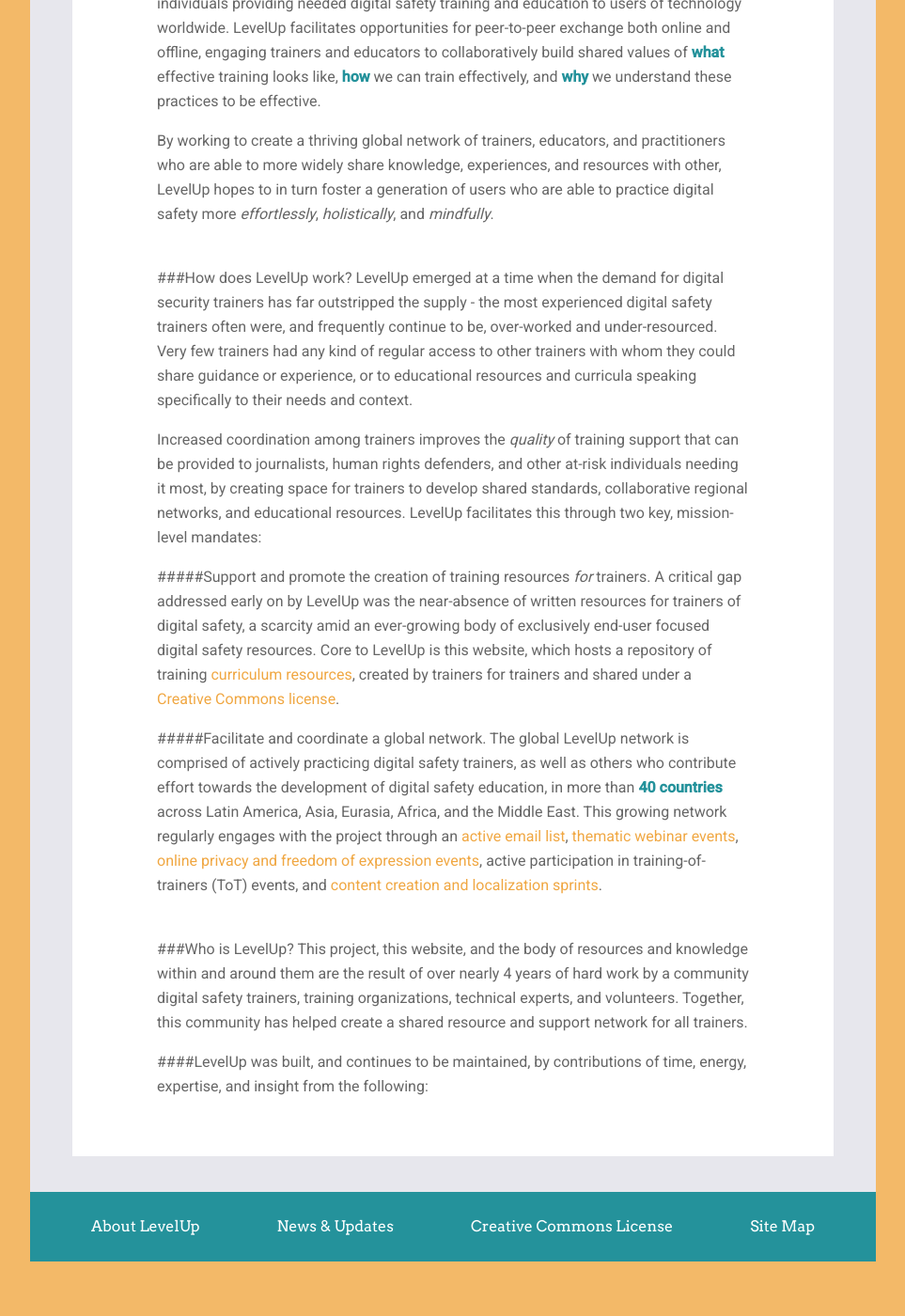
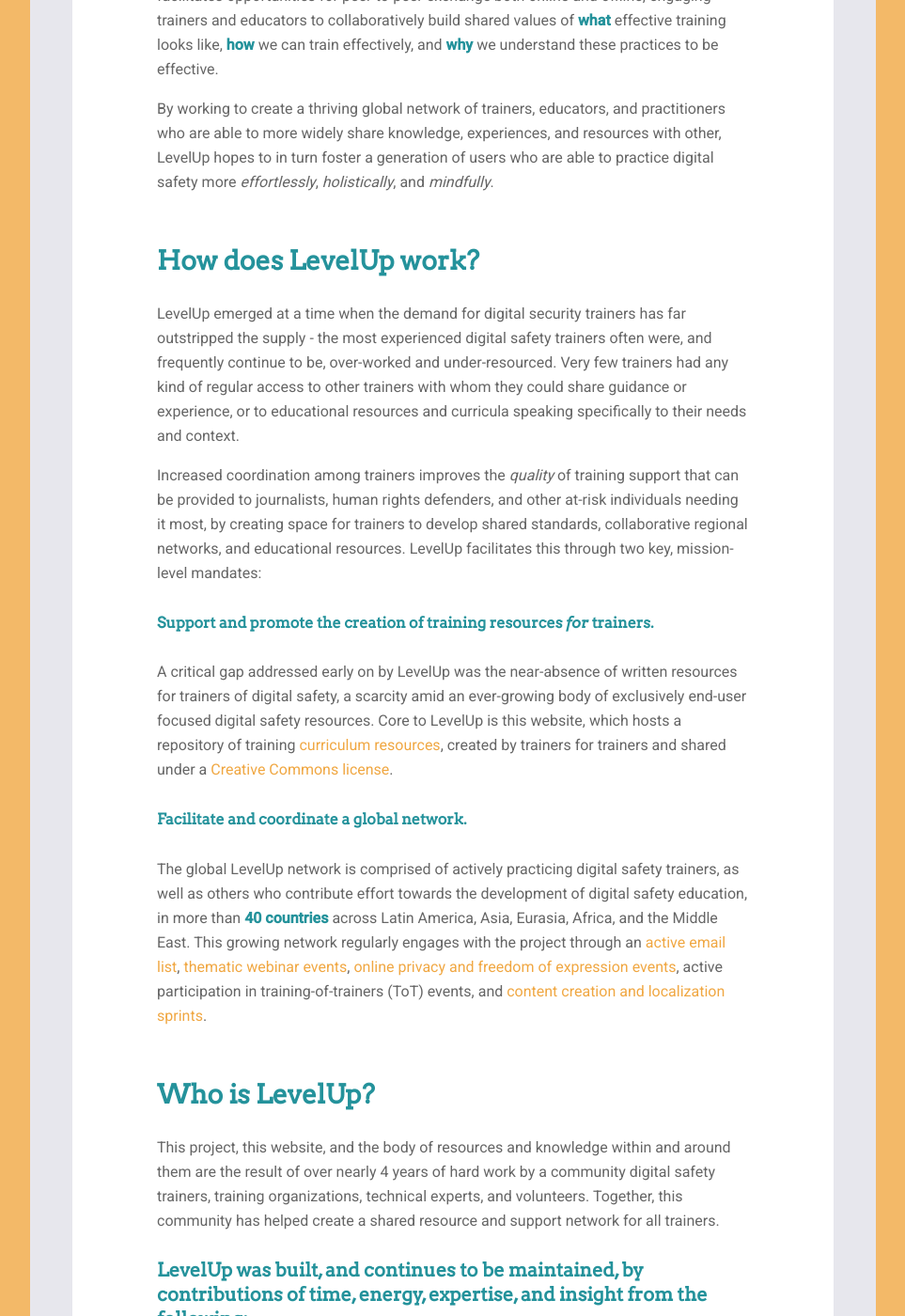
Before and after one commit to levelupcc/level-up, a Jekyll site: the page built from _pages/about/about.md, in a window 1280 px wide and 1400 px high, scrolled down 724 px. Shown: the whole window at 94% size, without its empty margins (158-1121 px from the left). Built offline with Jekyll 4.4.1, drawn with Linux system fonts in a browser that asks for light colours; a script that is not in the unit is left out; comment, search, counter and statistics services are not loaded; before the commit the page ends 2066 px from its top, so only the background shows below that; some of the changed text lies outside the part shown.

Commit message:
Update about.md

```diff
--- a/_pages/about/about.md
+++ b/_pages/about/about.md
@@ -6,27 +6,25 @@
 hide: true
 breadcrumb: About
 ---
-# About LevelUp
-
-###What is LevelUp?
+### What is LevelUp?
 LevelUp is a living project intended to provide support to, and enable creation of resources and sharing of knowledge within, a growing network of individuals providing needed digital safety training and education to users of technology worldwide. LevelUp facilitates opportunities for peer-to-peer exchange both online and offline, engaging trainers and educators to collaboratively build shared values of **what** effective training looks like, **how** we can train effectively, and **why** we understand these practices to be effective.
 
 By working to create a thriving global network of trainers, educators, and practitioners who are able to more widely share knowledge, experiences, and resources with other, LevelUp hopes to in turn foster a generation of users who are able to practice digital safety more *effortlessly*, *holistically*, and *mindfully*.
 <br><br>
 
-###How does LevelUp work?
+### How does LevelUp work?
 LevelUp emerged at a time when the demand for digital security trainers has far outstripped the supply - the most experienced digital safety trainers often were, and frequently continue to be, over-worked and under-resourced. Very few trainers had any kind of regular access to other trainers with whom they could share guidance or experience, or to educational resources and curricula speaking specifically to their needs and context.
 
 Increased coordination among trainers improves the *quality* of training support that can be provided to journalists, human rights defenders, and other at-risk individuals needing it most, by creating space for trainers to develop shared standards, collaborative regional networks, and educational resources. LevelUp facilitates this through two key, mission-level mandates:
 
-#####Support and promote the creation of training resources *for* trainers.
+##### Support and promote the creation of training resources *for* trainers.
 A critical gap addressed early on by LevelUp was the near-absence of written resources for trainers of digital safety, a scarcity amid an ever-growing body of exclusively end-user focused digital safety resources. Core to LevelUp is this website, which hosts a repository of training [curriculum resources](), created by trainers for trainers and shared under a [Creative Commons license]().
 
-#####Facilitate and coordinate a global network.
+##### Facilitate and coordinate a global network.
 The global LevelUp network is comprised of actively practicing digital safety trainers, as well as others who contribute effort towards the development of digital safety education, in more than **40 countries** across Latin America, Asia, Eurasia, Africa, and the Middle East. This growing network regularly engages with the project through an [active email list](), [thematic webinar events](), [online privacy and freedom of expression events](), active participation in training-of-trainers (ToT) events, and [content creation and localization sprints]().
 <br><br>
 
-###Who is LevelUp?
+### Who is LevelUp?
 This project, this website, and the body of resources and knowledge within and around them are the result of over nearly 4 years of hard work by a community digital safety trainers, training organizations, technical experts, and volunteers. Together, this community has helped create a shared resource and support network for all trainers.
 
-####LevelUp was built, and continues to be maintained, by contributions of time, energy, expertise, and insight from the following:
+#### LevelUp was built, and continues to be maintained, by contributions of time, energy, expertise, and insight from the following:
```
